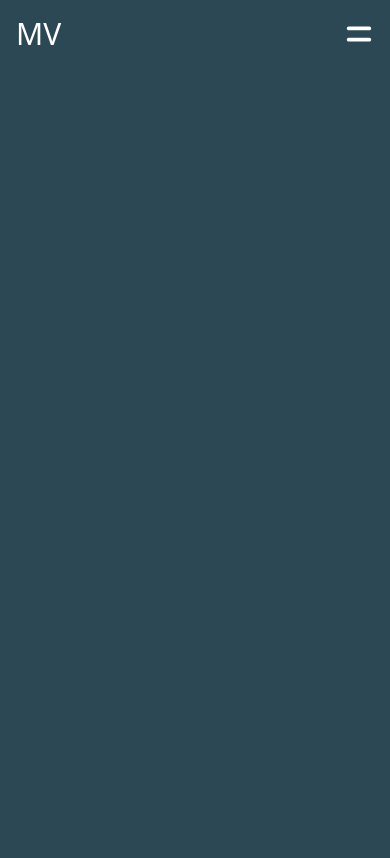
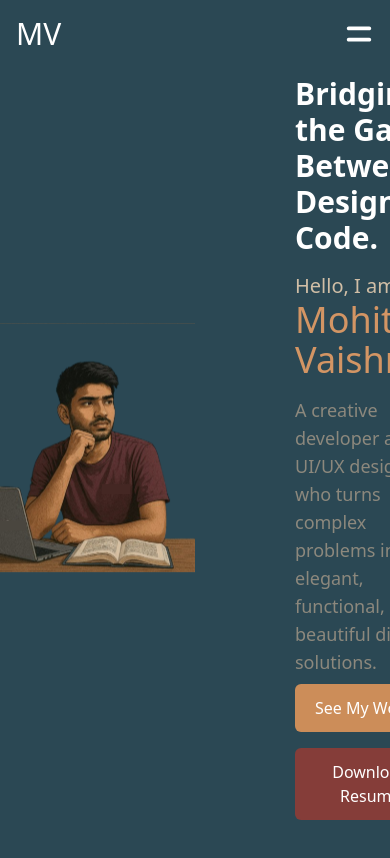
Before and after one commit to mohitvaishnav56/portfolio_original, a Next.js app: page / in a window 390 px wide. Shown: the top 858 px of the page. Built offline with nearby package versions, Linux system fonts and the light colour scheme.

Commit message:
non responsive hero section created

```diff
--- a/src/app/page.js
+++ b/src/app/page.js
@@ -1,7 +1,7 @@
 "use client"
 import Loader from "@/components/Loader";
+import HeroSection from "@/components/specific/hero/HeroSection";
 import { useState, useEffect } from "react";
-
 export default function Home() {
   const [loading, setLoading] = useState(false);
 
@@ -19,8 +19,8 @@ export default function Home() {
     </div>)
   }
   return (
-    <div className="h-full overflow-x-hidden bg-[#2B4854]">
-
+    <div className="overflow-x-hidden bg-[#2B4854]">
+      <HeroSection />
     </div>
   );
 }
--- /dev/null
+++ b/src/components/CustomBtn.js
@@ -0,0 +1,11 @@
+import Link from 'next/link'
+import React from 'react'
+const CustomBtn = ({src, className, title}) => {
+  return (
+    <button className={'px-5 py-3 cursor-pointer  rounded-md text-white' + ' ' + className}>
+      <Link href={src}>{title}</Link>
+    </button>
+  )
+}
+
+export default CustomBtn
--- a/src/components/layouts/MenuBar.js
+++ b/src/components/layouts/MenuBar.js
@@ -43,7 +43,7 @@ const MenuBar = ({ menuOpen, setMenuOpen }) => {
     return (
         <div
             ref={menuRef}
-            className="menu-bar absolute w-full h-0 opacity-0 z-50 bg-[#853D39] top-0 left-0 overflow-hidden"
+            className="menu-bar absolute w-full h-0 opacity-0 z-50 bg-[#582F30] top-0 left-0 overflow-hidden"
         >
             <NavBar menuOpen={menuOpen} setMenuOpen={setMenuOpen} />
             <div className="flex flex-col items-center justify-center pt-15 gap-10 text-white">
--- /dev/null
+++ b/src/components/specific/hero/HeroBtns.js
@@ -0,0 +1,24 @@
+import CustomBtn from '@/components/CustomBtn'
+import React from 'react'
+const HeroBtns = () => {
+  return (
+    <div className='flex gap-4 flex-wrap mt-2'>
+      <CustomBtn
+        src={'#projects'}
+        className={
+          'bg-[#CC8D59] hover:scale-105'
+        }
+        title={'See My Works'}
+      />
+      <CustomBtn
+        src={'#contact'}
+        className={
+          'bg-[#853D39] hover:scale-105'
+        }
+        title={'Download Resume'}
+      />
+    </div>
+  )
+}
+
+export default HeroBtns
--- /dev/null
+++ b/src/components/specific/hero/HeroImg.js
@@ -0,0 +1,11 @@
+import React from 'react';
+import Image from 'next/image';
+const HeroImg = () => {
+    return (
+        <Image width={500}   // base pixel width
+      height={300}  // base pixel height
+      style={{ width: '50%', height: "100%" }} src={"/heroImg.svg"} alt="Hero Image" />
+    )
+}
+
+export default HeroImg
--- /dev/null
+++ b/src/components/specific/hero/HeroPara.js
@@ -0,0 +1,11 @@
+import React from 'react'
+
+const HeroPara = () => {
+  return (
+    <p className='text-[#8C887D] text-lg md:text-xl mt-4 max-w-xl'>
+        A creative developer and UI/UX designer who turns complex problems into elegant, functional, and beautiful digital solutions.
+    </p>
+  )
+}
+
+export default HeroPara
--- /dev/null
+++ b/src/components/specific/hero/HeroSection.js
@@ -0,0 +1,13 @@
+import React from 'react'
+import HeroImg from './HeroImg'
+import HeroText from './HeroText'
+const HeroSection = () => {
+  return (
+    <div className='h-[90vh] w-full flex justify-start '>
+        <HeroImg />
+        <HeroText />
+    </div>
+  )
+}
+
+export default HeroSection
--- /dev/null
+++ b/src/components/specific/hero/HeroText.js
@@ -0,0 +1,17 @@
+import React from 'react'
+import TagLine from './TagLine'
+import HeroTitle from './HeroTitle'
+import HeroPara from './HeroPara'
+import HeroBtns from './HeroBtns'
+const HeroText = () => {
+  return (
+    <div className='pl-[100px] w-full h-full flex flex-col justify-center items-start'>
+        <TagLine />
+        <HeroTitle />
+        <HeroPara />
+        <HeroBtns/>
+    </div>
+  )
+}
+
+export default HeroText
--- /dev/null
+++ b/src/components/specific/hero/HeroTitle.js
@@ -0,0 +1,16 @@
+import React from 'react'
+
+const HeroTitle = () => {
+  return (
+    <>
+      <p className='text-[#D0BEA6] text-xl font-medium'>
+        Hello, I am
+      </p>
+      <h1 className='text-4xl md:text-7xl text-[#D39564] font-medium'>
+        Mohit Vaishnav
+    </h1>
+    </>
+  )
+}
+
+export default HeroTitle
--- /dev/null
+++ b/src/components/specific/hero/TagLine.js
@@ -0,0 +1,12 @@
+import React from 'react'
+
+const TagLine = () => {
+  return (
+    <h1 className = 'text-3xl md:text-5xl mb-4 text-white font-bold'>
+        Bridging the Gap <br />
+        Between Design & Code.
+    </h1>
+  )
+}
+
+export default TagLine
```
Also changed, not shown: public/Desktop _1.svg (deleted), public/heroImg.svg (added).
